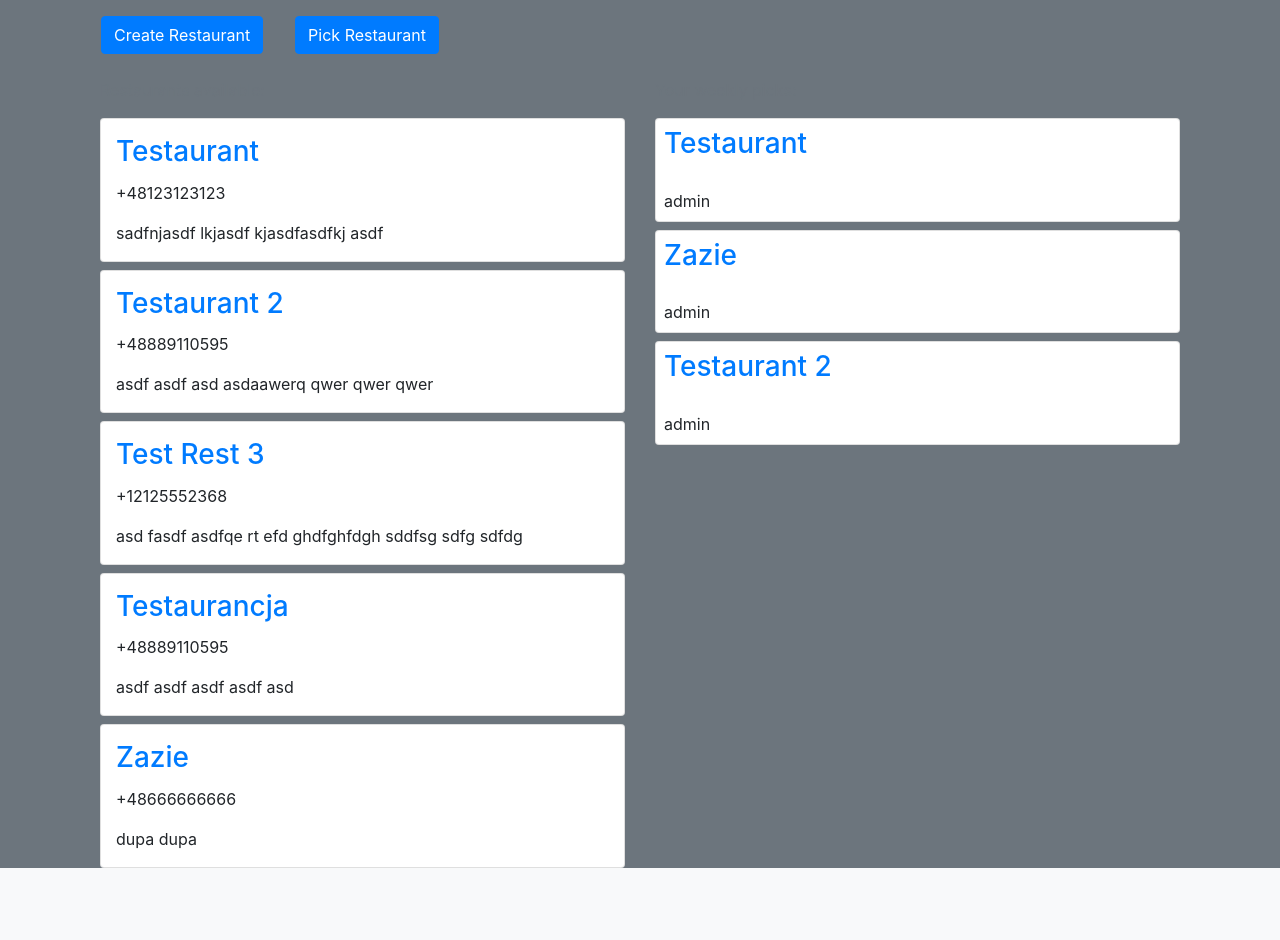
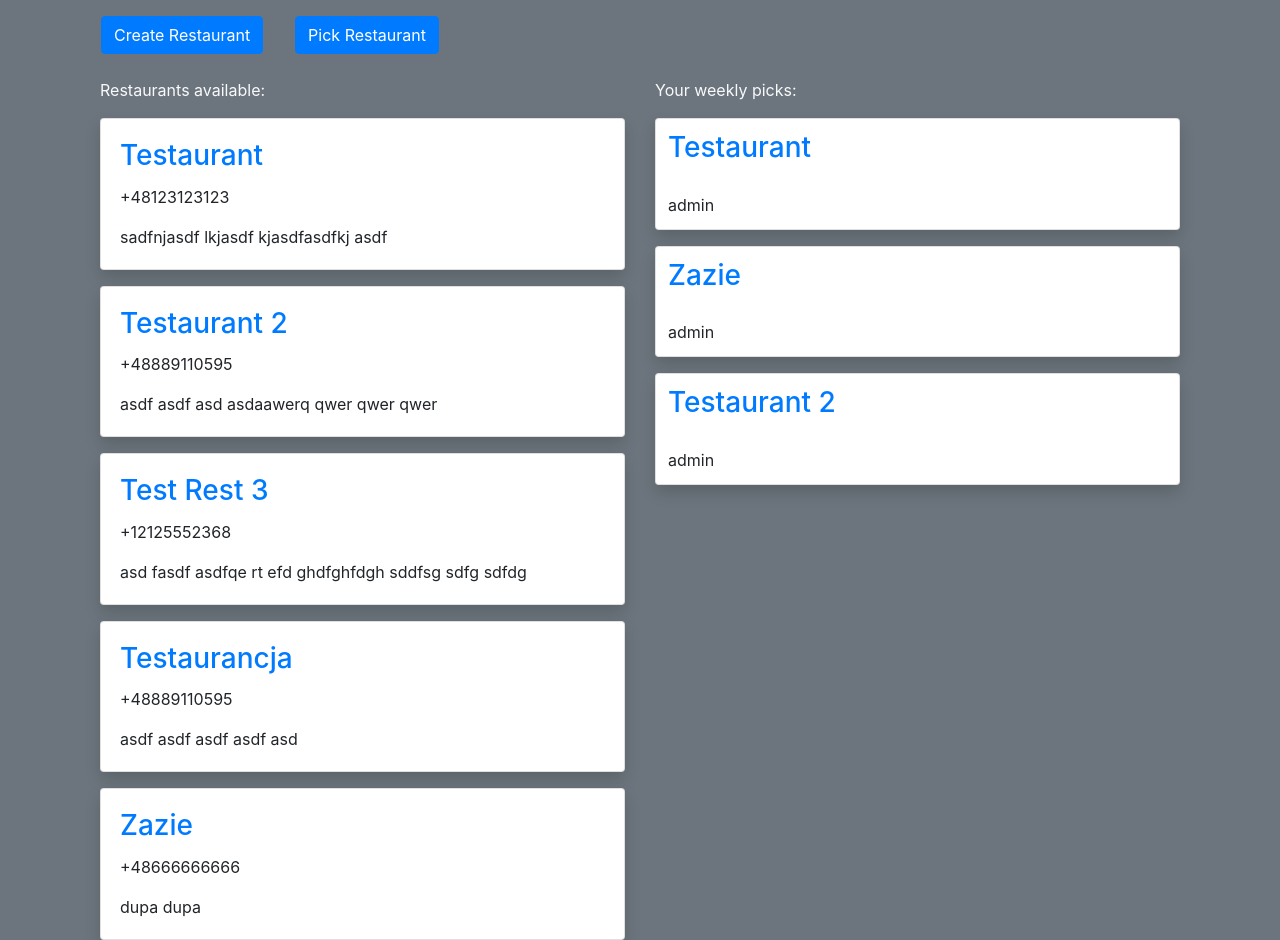
Before and after one commit to maciejKusy/restaurant_picker, a Django app: page / in a window 1280 px wide. Shown: the part 72-1012 px from the top of the page. Before the commit the page ends 940 px from the top, so only its background shows below. Run offline with Django 4.2, Linux system fonts and the light colour scheme; a user stored in the database is signed in; data comes from the database, SQL or seed files in the repository; both versions use the stored data as it was after the commit.

Commit message:
Small styling changes implemented.

```diff
--- a/restaurant_picker/templates/home.html
+++ b/restaurant_picker/templates/home.html
@@ -9,9 +9,9 @@
     </div>
     <div class="row">
         <div class="col mt-2">
-            <p class="text-secondary">Restaurants available:</p>
+            <p class="text-light">Restaurants available:</p>
             {% for restaurant in restaurants %}
-                <article class="card mt-2">
+                <article class="card mt-3 shadow p-1 rounded">
                     <div class="col mt-3">
                         <a href="{{ restaurant.url }}" target="_blank"> <h3 class="card-title">{{ restaurant.name.title }}</h3></a>
                         <p>{{ restaurant.phone_number }}</p>
@@ -21,9 +21,9 @@
             {% endfor %}
         </div>
         <div class="col mt-2">
-            <p class="text-secondary">Your weekly picks:</p>
+            <p class="text-light">Your weekly picks:</p>
             {% for pick in weekly_picks %}
-                <article class="card mt-2">
+                <article class="card mt-3 shadow p-1 rounded">
                     <a href="{{ pick.restaurant.url }}" target="_blank" class="m-2"> <h3 class="card-title">{{ pick.restaurant.name.title }}</h3></a>
                     <p class="m-2">{{ pick.user }}</p>
                 </article>
```
Also changed, not shown: restaurant_picker/db.sqlite3.
